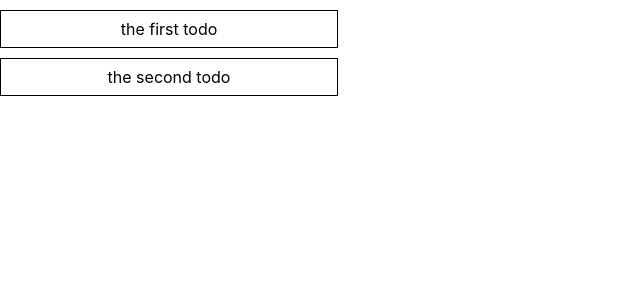
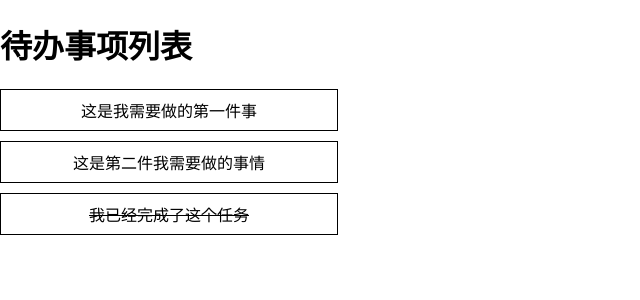
Before and after one commit to SULE-SU/day-todo, a React (Create React App) app: page / in a window 1280 px wide. Shown: the top 300 px of the page, without its empty margins (0-640 px from the left). Built offline with nearby package versions, Linux system fonts and the light colour scheme.

Commit message:
feat : update todo list UI-app.js

```diff
--- a/src/App.js
+++ b/src/App.js
@@ -6,17 +6,19 @@ import {TodoContext} from "./contexts/TodoContext";
 
 
 export const initState = [
-    {id: 1, text: "the first todo", done: false},
-    {id: 2, text: "the second todo", done: false},
+    {id: 1, text: "这是我需要做的第一件事", done: false},
+    {id: 2, text: "这是第二件我需要做的事情", done: false},
+    {id: 3, text: "我已经完成了这个任务", done: true},
 ];
 
 function App() {
     const [state, dispatch] = useReducer(todoReducer, initState);
     return (
-        <div>
-            <TodoContext value={{state, dispatch}}>
+        <div className="app">
+            <TodoContext.Provider value={{state, dispatch}}>
+                <h1>待办事项列表</h1>
                 <TodoGroup/>
-            </TodoContext>
+            </TodoContext.Provider>
         </div>
     );
 }
```
